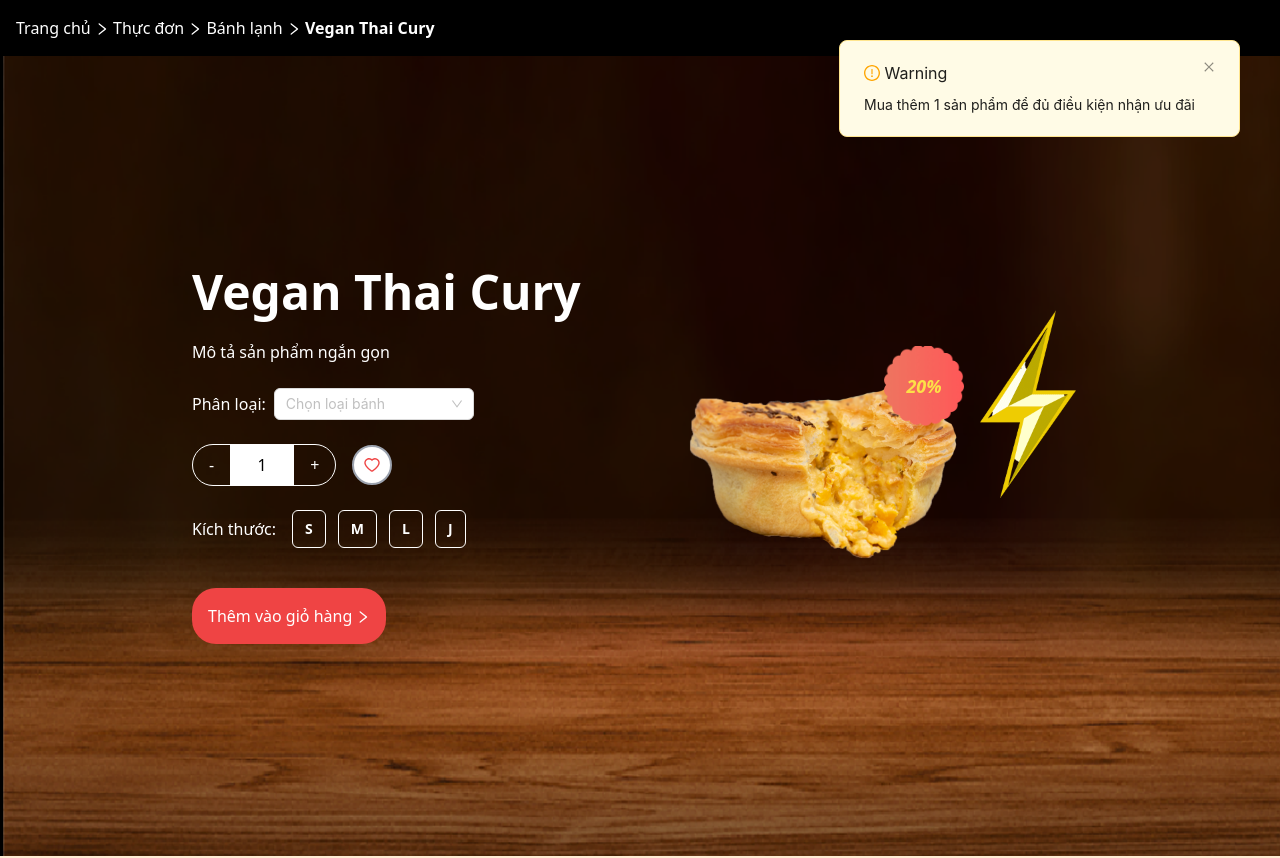
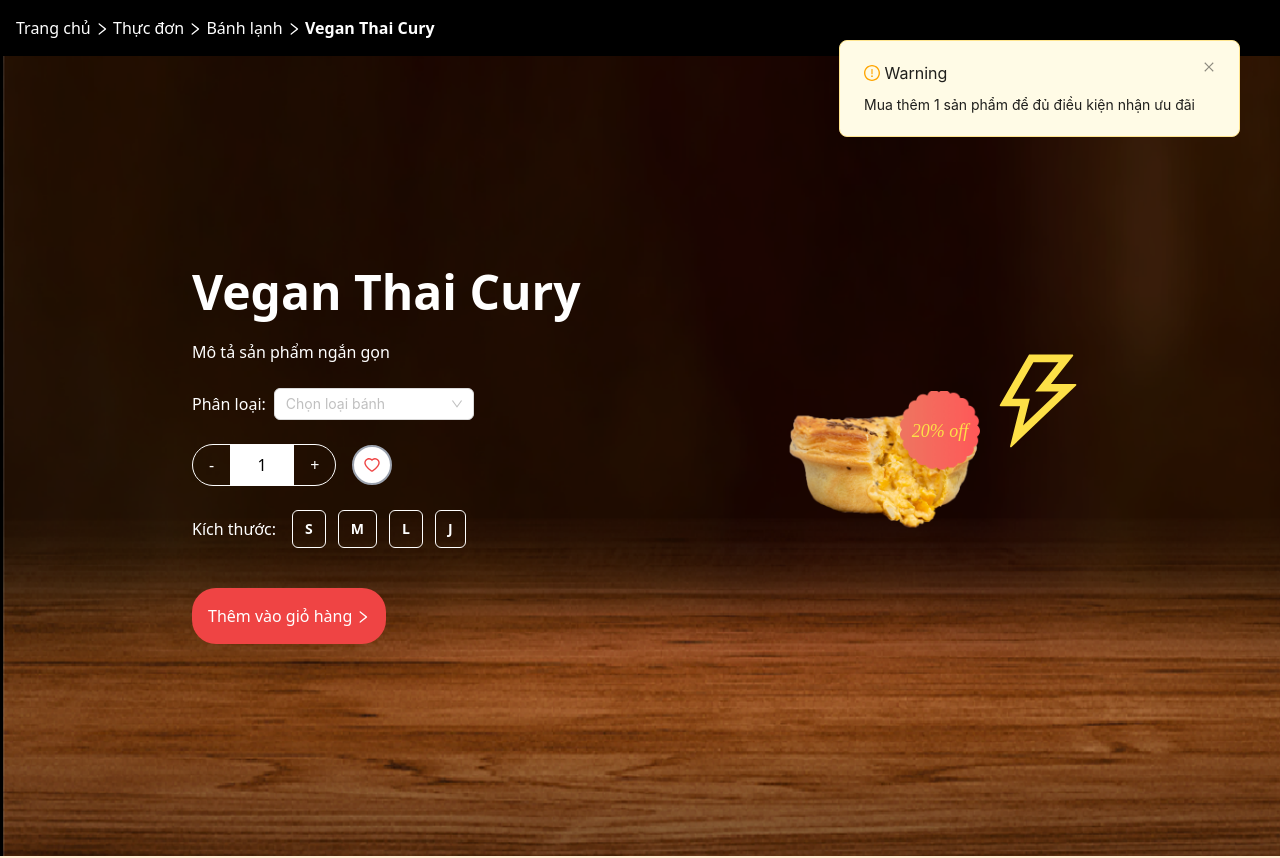
Before and after one commit to nhihuyn/mrpie, a React (Create React App) app: page / in a window 1280 px wide. Shown: the top 858 px of the page. Built offline with nearby package versions, Linux system fonts and the light colour scheme.

Commit message:
fea:P07 commit Detail-Event page

```diff
--- a/src/assets/images/index.ts
+++ b/src/assets/images/index.ts
@@ -3,4 +3,3 @@ export { default as badge } from './badge.png'
 export { default as logo } from './logo.png'
 export { default as vegan } from './vegan_thaicury.png'
 export { default as bg_vegan} from './background_vegan.png'
-export { default as image_discount} from './discount_image.png'
--- a/src/components/common/Detail/Detail.tsx
+++ b/src/components/common/Detail/Detail.tsx
@@ -1,13 +1,13 @@
 
 import React, { useState } from 'react';
-import { HeartOutlined, ExclamationCircleOutlined, RightOutlined } from '@ant-design/icons';
+import { HeartOutlined, ExclamationCircleOutlined, RightOutlined,ThunderboltOutlined } from '@ant-design/icons';
 import { Rate, Alert, Select } from 'antd';
-import { vegan, bg_vegan,badge,image_discount } from '../../../assets/images/index';
+import { vegan, bg_vegan,badge,} from '../../../assets/images/index';
 import { useTranslation } from 'react-i18next';
 import { motion } from 'framer-motion';
 
 
-const Detail: React.FC = () => {
+const DetailEvent: React.FC = () => {
   const { t } = useTranslation();
 
   const [count, setCount] = useState(1);
@@ -346,22 +346,22 @@ const Detail: React.FC = () => {
       <button onClick={handleAddToCart} className="bg-red-500 hover:bg-red-400 text-white px-4 py-4 rounded-3xl mt-4">{t('AddToCart')} <RightOutlined className="text-sm"/></button>
     </div>
 
-  <div className="lg:mr-40 p-8 text-white justify-center items-center relative">
+    <div className="lg:mr-40 p-8 text-white justify-center items-center relative">
   <div className="flex justify-center md:justify-end">
     <div className="flex flex-col items-end relative">
-      <img src={vegan} alt="Bánh" className="relative z-10" />
-      <div className="absolute top-0 right-0 md:top-auto md:right-auto md:mt-10 md:mr-2 z-20">
+      <img src={vegan} alt="Bánh" className="relative z-10 w-2/3" />
+      <div className="absolute top-0 right-0 md:mt-10 md:mr-2 z-20">
         <div className="relative w-20 h-20 ">
           <img src={badge} alt="Discount" className="w-full h-full object-cover" />
           <div className="absolute inset-0 flex justify-center items-center">
-            <span className="text-yellow-300 text-lg font-bold italic">20%</span>
+          <span className="text-yellow-300 text-lg italic" style={{ fontFamily: 'Shadows Into Light' }}>20% off</span>
           </div>
         </div>
       </div>
     </div>
     <div className="flex flex-col items-end">
-      <img src={image_discount} alt="Lightning" className="relative z-10" />
-      <div className="absolute top-0 right-0 md:top-auto md:right-auto md:mt-10 md:mr-2 z-20">
+    <ThunderboltOutlined className="text-yellow-300 " style={{ fontSize: '100px'}} />
+    <div className="absolute top-0 right-0 md:mt-10 md:mr-2 z-20">
 
       </div>
     </div>
@@ -421,4 +421,4 @@ const Detail: React.FC = () => {
 );
 };
 
-export default Detail;
+export default DetailEvent;
```
